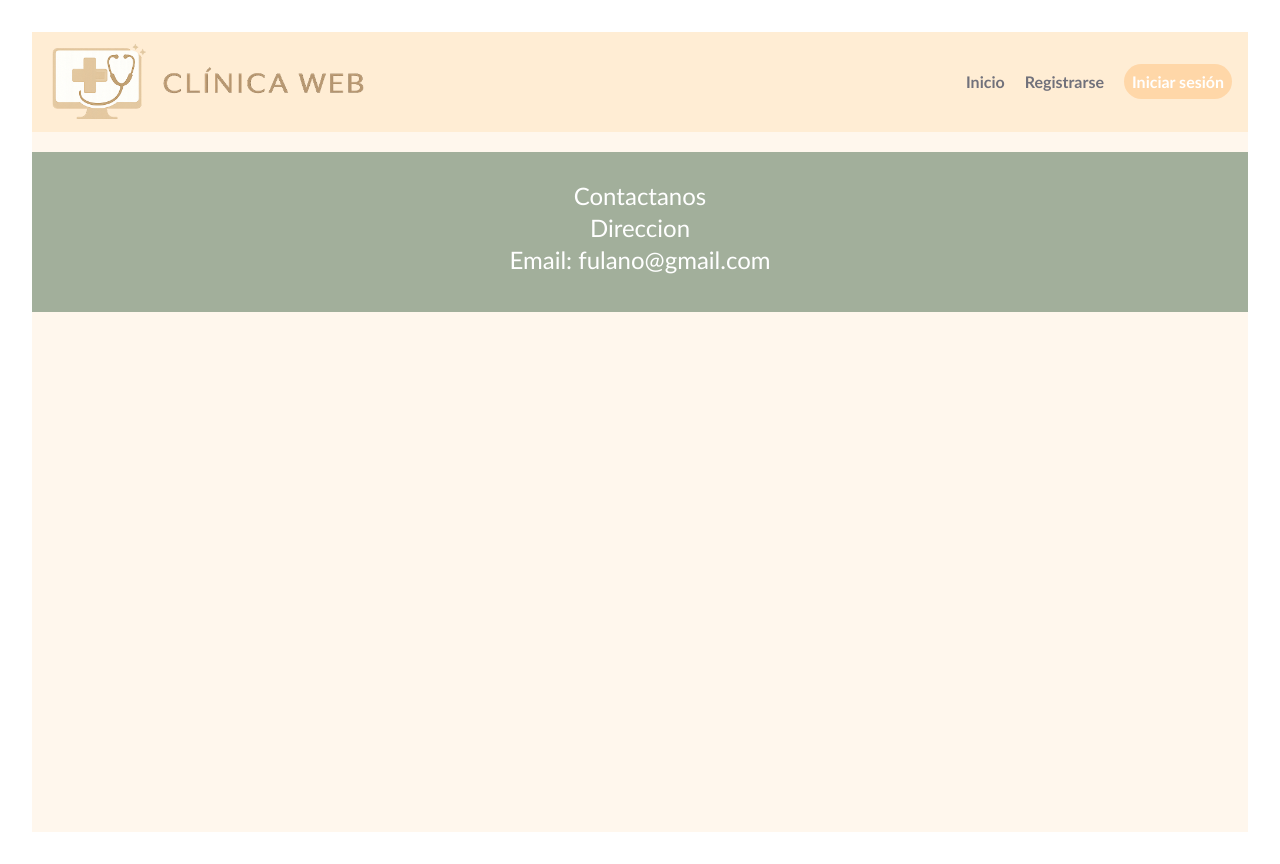
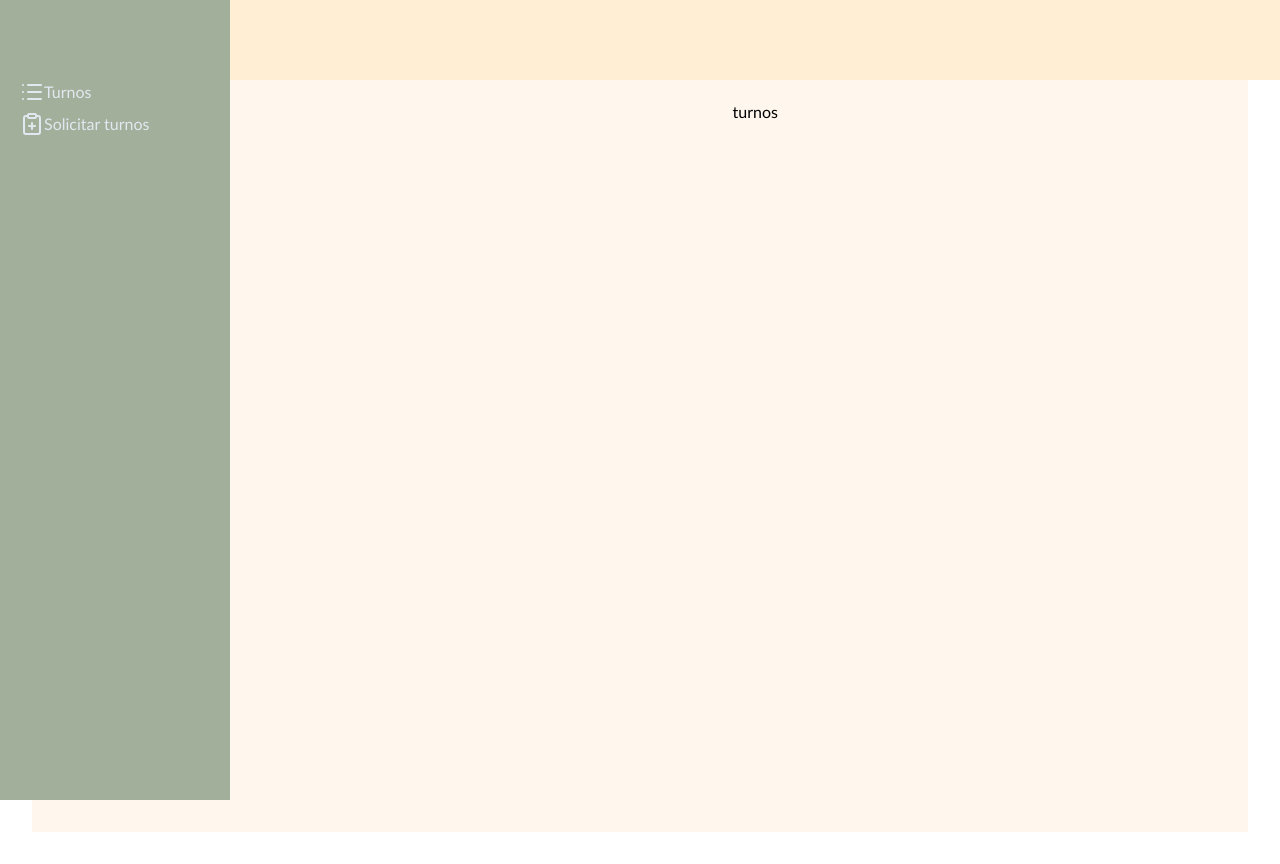
Before and after one commit to FlorenciaCabello655/Clinica-web---proyecto-final, a React (Vite) app: page /paciente in a window 1280 px wide. Built offline with nearby package versions, Linux system fonts and the light colour scheme.

Commit message:
creando componentes turnos y solicitar turnos

```diff
--- a/src/App.jsx
+++ b/src/App.jsx
@@ -1,27 +1,46 @@
-import { useState } from "react";
-import reactLogo from "./assets/react.svg";
-import viteLogo from "/vite.svg";
+import { useEffect, useState } from "react";
 import "./App.css";
 import Navbar from "./components/navbar/navbar";
-import { Route, Routes } from "react-router-dom";
+import { Route, Routes, useLocation } from "react-router-dom";
 import Home from "./pages/home/home";
 import Footer from "./components/footer/footer";
 import Registro from "./pages/registro/registro";
 import IniciarSesion from "./pages/iniciarSesion/iniciarSesion";
+import Paciente from "./pages/paciente/paciente";
+import Turnos from "./components/turnos/turnos"
+import Solicitar from ":/components/solicitar/solicitar"
 
 function App() {
-  const [count, setCount] = useState(0);
+  const [mostrarNavYFoot, setMostrarNavYFoot] = useState(true);
+  const direccionActual = useLocation().pathname;
+
+  useEffect(() => {
+    if (
+      direccionActual !== "/paciente" &&
+      direccionActual !== "/doctor" &&
+      direccionActual !== "/admin"
+    ) {
+      setMostrarNavYFoot(true);
+    } else {
+      setMostrarNavYFoot(false);
+    }
+  }, [direccionActual]);
 
   return (
     <>
       <section className="bg-orange-50 min-h-screen">
-        <Navbar></Navbar>
+        {mostrarNavYFoot && <Navbar></Navbar>}
+
         <Routes>
           <Route path="/" element={<Home />} />
-          <Route path="/registro" element={<Registro/>}/>
-          <Route path="/iniciarSesion" element={<IniciarSesion/>}/>
+          <Route path="/registro" element={<Registro />} />
+          <Route path="/iniciarSesion" element={<IniciarSesion />} />
+          <Route path="/paciente" element={<Paciente />} />
+          <Route path="/turnos" element={<Turnos/>} />
+          <Route path="/solicitar" element={<Solicitar />} />
         </Routes>
-        <Footer></Footer>
+
+        {mostrarNavYFoot && <Footer></Footer>}
       </section>
     </>
   );
--- /dev/null
+++ b/src/components/solicitar/solicitar.jsx
@@ -0,0 +1,5 @@
+function solicitar (){
+
+}
+
+export default solicitar;
--- /dev/null
+++ b/src/components/turnos/turnos.jsx
@@ -0,0 +1,5 @@
+function turnos(){
+
+}
+
+export default turnos;
--- a/src/pages/paciente/paciente.jsx
+++ b/src/pages/paciente/paciente.jsx
@@ -0,0 +1,37 @@
+import { ClipboardPlus, List } from "lucide-react";
+import { useState } from "react";
+
+function paciente() {
+  const [seccion, setSeccion] = useState("turnos");
+
+  return (
+    <>
+      <section className="relative w-full">
+        <nav className="fixed top-0 w-full h-20 bg-orange-100"></nav>
+        <sidebar className="fixed pt-20 px-5 start-0 top-0 bg-[#A2AF9B] h-screen w-[18%] flex flex-col">
+          <button
+            className="flex items-center text-slate-200 hover:text-slate-50 mb-2 cursor-pointer"
+            onClick={() => setSeccion("turnos")}
+          >
+            <List /> Turnos
+          </button>
+          <button
+            className="flex items-center text-slate-200 hover:text-slate-50 cursor-pointer"
+            onClick={() => setSeccion("solicitar")}
+          >
+            <ClipboardPlus /> Solicitar turnos
+          </button>
+        </sidebar>
+        <div className="fixed bottom-0 top-20 end-0 start-[18%] overflow-y-auto p-5">
+          {seccion === "turnos" ? (
+            <h1>turnos</h1>
+          ) : seccion == "solicitar" ? (
+            <h1>solicitar</h1>
+          ) : null}
+        </div>
+      </section>
+    </>
+  );
+}
+
+export default paciente;
```
